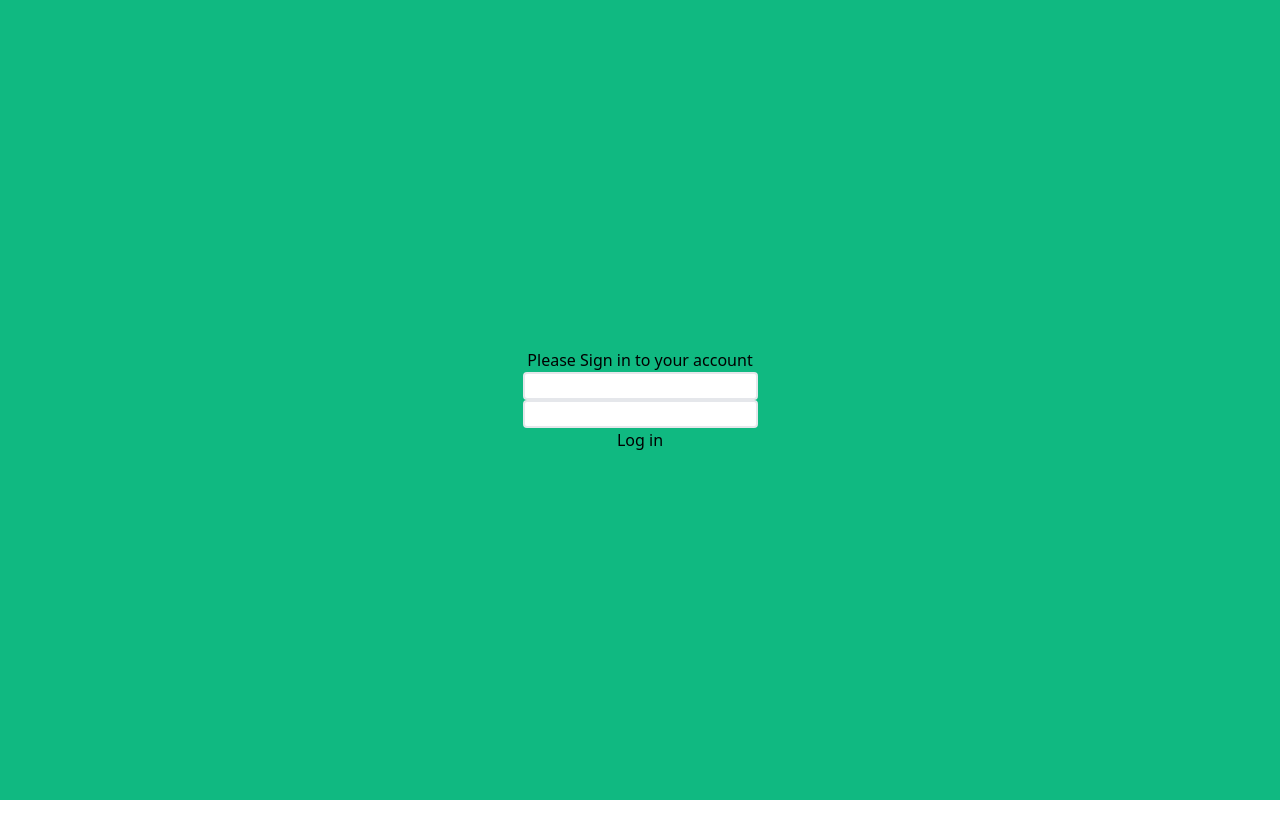
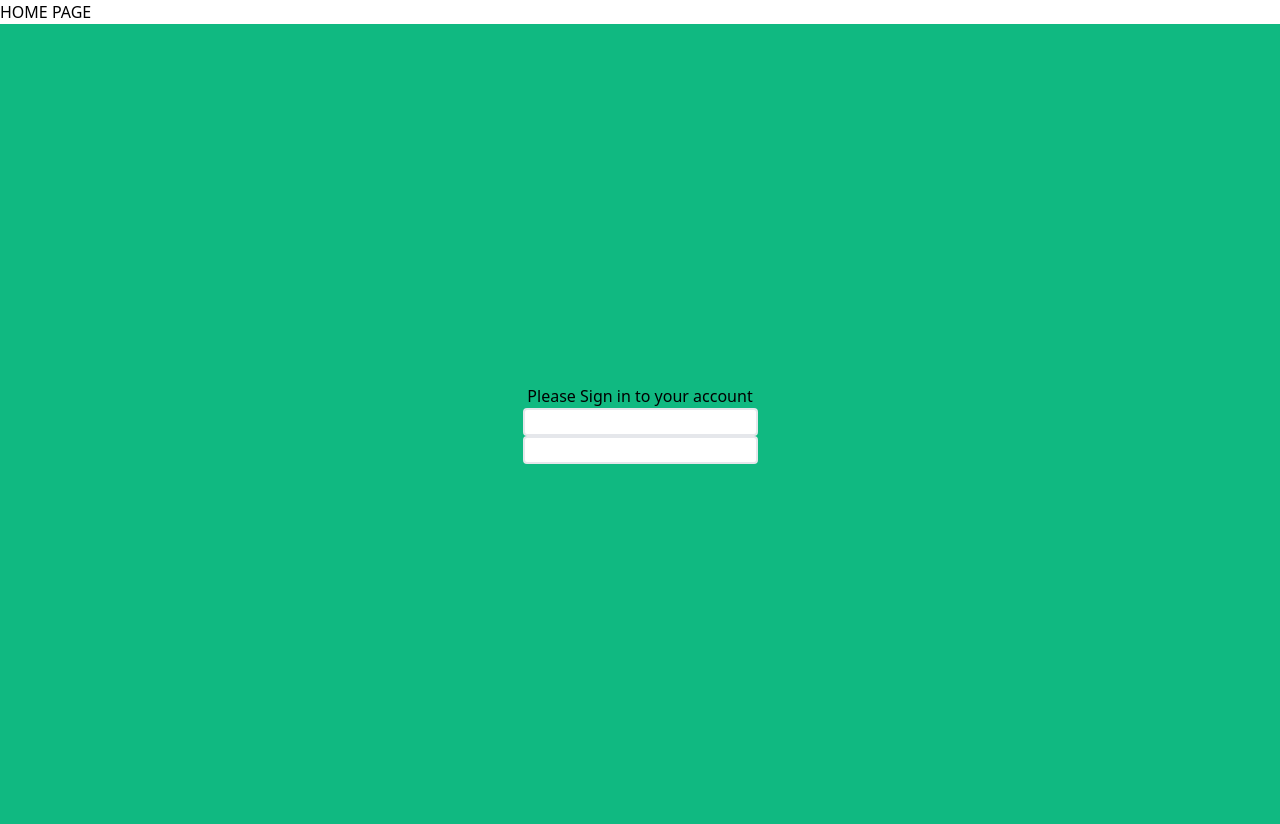
Before and after one commit to wichaisw/TEACHING-MATERIAL_basic-angular-2, an Angular app: page /login in a window 1280 px wide. Before the commit the page ends 800 px from the top, so only its background shows below. Built offline with nearby package versions, Linux system fonts and the light colour scheme.

Commit message:
add child page, routing module, redirect page

```diff
--- a/src/app/app.component.html
+++ b/src/app/app.component.html
@@ -1,6 +1,4 @@
-<div class="bg-green-500 w-full flex flex-col justify-center items-center min-h-screen">
-  <span>Please Sign in to your account</span>
-  <input class="rounded border-2" type="text" [(ngModel)]="username" />
-  <input class="rounded border-2" type="text" [(ngModel)]="password" />
-  <button>Log in</button>
+<div>
+  <h1>HOME PAGE</h1>
+  <router-outlet></router-outlet>
 </div>
--- a/src/app/app.component.ts
+++ b/src/app/app.component.ts
@@ -6,7 +6,6 @@ import { Component } from '@angular/core';
   styleUrls: ['./app.component.css']
 })
 export class AppComponent {
-  username: string = '';
-  password: string = '';
+
 
 }
--- /dev/null
+++ b/src/app/modules/login/login.component.html
@@ -0,0 +1,6 @@
+<div class="bg-green-500 w-full flex flex-col justify-center items-center min-h-screen">
+  <span>Please Sign in to your account</span>
+  <input class="rounded border-2" type="text" [(ngModel)]="username" />
+  <input class="rounded border-2" type="text" [(ngModel)]="password" />
+  <!-- <app-primary-button [buttonMessage]="'Log In'"></app-primary-button> -->
+</div>
--- /dev/null
+++ b/src/app/modules/login/login.component.ts
@@ -0,0 +1,16 @@
+import { Component, OnInit } from '@angular/core';
+
+@Component({
+  selector: 'app-login',
+  templateUrl: './login.component.html',
+})
+export class LoginComponent implements OnInit {
+  username: string = '';
+  password: string = '';
+
+  constructor() { }
+
+  ngOnInit(): void {
+  }
+
+}
--- /dev/null
+++ b/src/app/modules/to-do-list/to-do-list.component.html
@@ -0,0 +1 @@
+<p>to-do-list works!</p>
--- /dev/null
+++ b/src/app/modules/to-do-list/to-do-list.component.ts
@@ -0,0 +1,16 @@
+import { Component, OnInit } from '@angular/core';
+
+@Component({
+  selector: 'app-to-do-list',
+  templateUrl: './to-do-list.component.html',
+  styles: [
+  ]
+})
+export class ToDoListComponent implements OnInit {
+
+  constructor() { }
+
+  ngOnInit(): void {
+  }
+
+}
--- /dev/null
+++ b/src/app/shared/components/primary-button/primary-button.component.html
@@ -0,0 +1 @@
+<button class="bg-blue-500 hover:bg-blue-700 text-white font-bold py-2 px-4 rounded">{{buttonMessage}}</button>
--- /dev/null
+++ b/src/app/shared/components/primary-button/primary-button.component.ts
@@ -0,0 +1,17 @@
+import { Component, Input, OnInit } from '@angular/core';
+
+@Component({
+  selector: 'app-primary-button',
+  templateUrl: './primary-button.component.html',
+  styles: [
+  ]
+})
+export class PrimaryButtonComponent implements OnInit {
+  @Input() buttonMessage: string = '';
+
+  constructor() { }
+
+  ngOnInit(): void {
+  }
+
+}
```
Also changed, not shown: src/app/app-routing.module.ts (added, +26 -0 lines), src/app/app.module.ts (+7 -1 lines), src/app/core/core.module.ts (added, +12 -0 lines), src/app/shared/shared.module.ts (added, +15 -0 lines), 1 other file (tests, documents, lock files or other folders).
